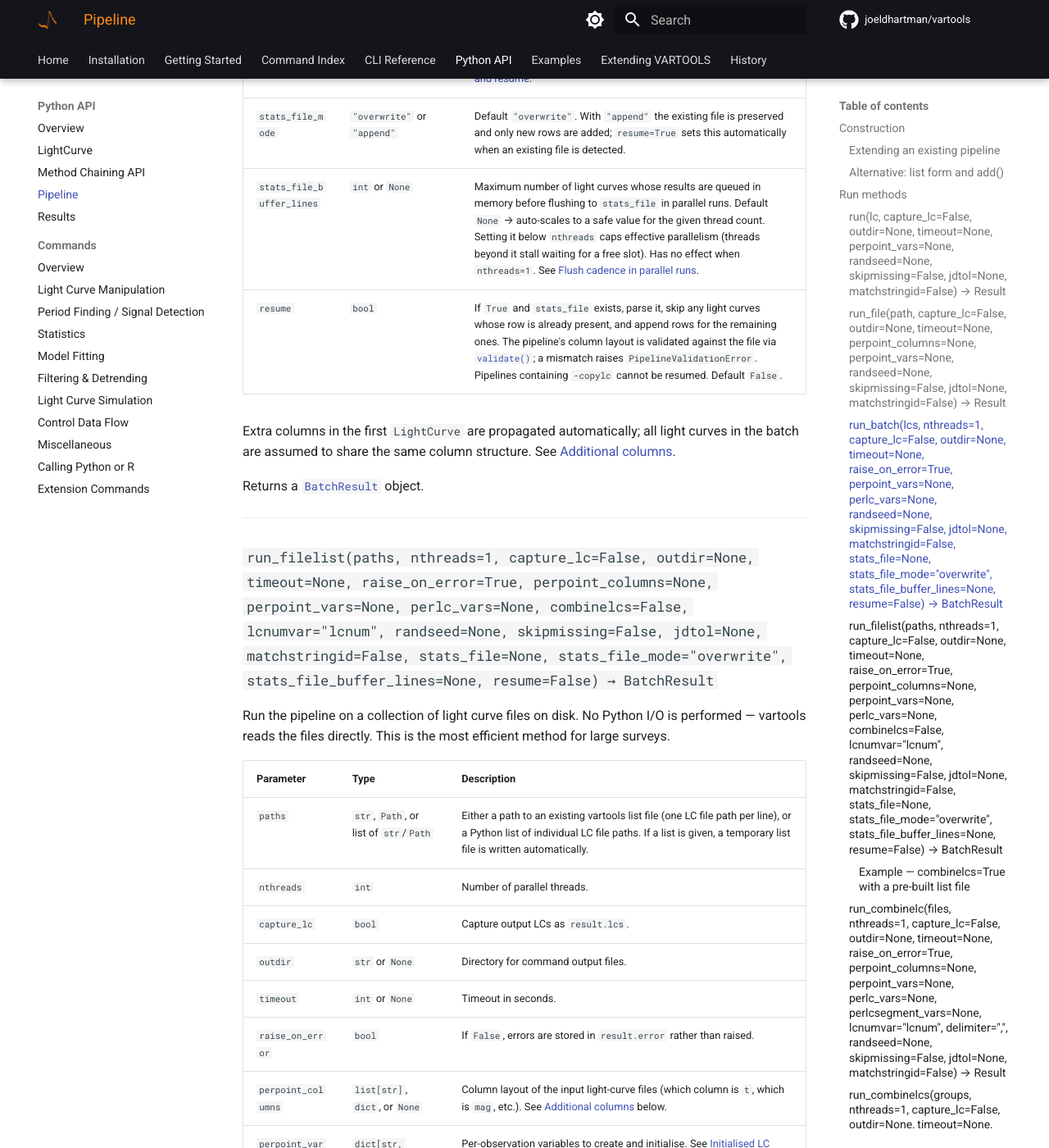
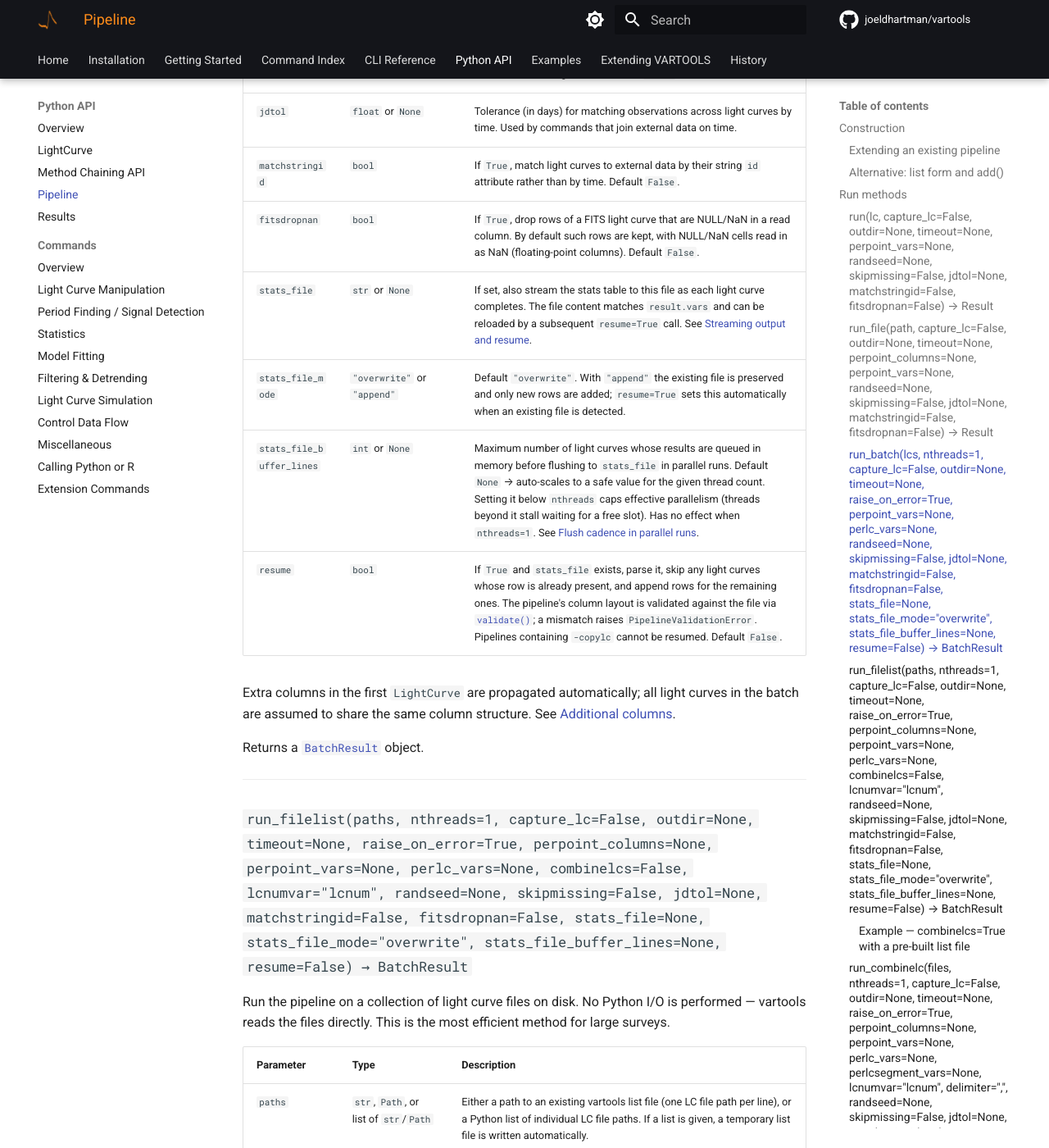
Before and after one commit to joeldhartman/vartools-site, an MkDocs documentation site: the page built from docs/python/pipeline.md, in a window 1280 px wide and 1400 px high, scrolled down 5358 px. Shown: the whole window at 82% size. Built offline with MkDocs 1.6.1 and Material for MkDocs 9.7.7, drawn with Linux system fonts in a browser that asks for light colours; comment, search, counter and statistics services are not loaded; the version menu is left out; some of the changed text lies outside the part shown.

Commit message:
docs: document -fitsdropnan and the FITS NaN-row default change
The FITS reader now keeps NULL/NaN rows by default (reading NaN into
floating-point columns, like the ASCII reader); -fitsdropnan restores
the old drop behavior. Add the CLI option entry and the fitsdropnan
keyword to the pyvartools run-method signatures and tables.

Co-Authored-By: Claude Opus 4.8 <noreply@anthropic.com>
Claude-Session: https://claude.ai/code/session_01Se27uKsH7gvHCQQZnLWS7U

````diff
--- a/docs/python/pipeline.md
+++ b/docs/python/pipeline.md
@@ -70,7 +70,7 @@ pipe = (vt.Pipeline()
 
 ## Run methods
 
-### `run(lc, capture_lc=False, outdir=None, timeout=None, perpoint_vars=None, randseed=None, skipmissing=False, jdtol=None, matchstringid=False) → Result`
+### `run(lc, capture_lc=False, outdir=None, timeout=None, perpoint_vars=None, randseed=None, skipmissing=False, jdtol=None, matchstringid=False, fitsdropnan=False) → Result`
 
 Run the pipeline on a single light curve held in memory.
 
@@ -85,6 +85,7 @@ Run the pipeline on a single light curve held in memory.
 | `skipmissing` | `bool` | If `True`, silently skip light curves that fail to load (e.g. missing files) rather than aborting the run. Default `False`. |
 | `jdtol` | `float` or `None` | Tolerance (in days) for matching observations across light curves by time. Used by commands that join external data on time. |
 | `matchstringid` | `bool` | If `True`, match light curves to external data by their string `id` attribute rather than by time. Default `False`. |
+| `fitsdropnan` | `bool` | If `True`, drop rows of a FITS light curve that are NULL/NaN in a read column. By default such rows are kept, with NULL/NaN cells read in as NaN (floating-point columns). Default `False`. |
 
 If the `LightCurve` contains columns beyond the default three (`t`, `mag`, `err`), pyvartools automatically makes the extra columns available to commands by name. See [Additional columns](#additional-columns).
 
@@ -92,7 +93,7 @@ Returns a [`Result`](results.md) object.
 
 ---
 
-### `run_file(path, capture_lc=False, outdir=None, timeout=None, perpoint_columns=None, perpoint_vars=None, randseed=None, skipmissing=False, jdtol=None, matchstringid=False) → Result`
+### `run_file(path, capture_lc=False, outdir=None, timeout=None, perpoint_columns=None, perpoint_vars=None, randseed=None, skipmissing=False, jdtol=None, matchstringid=False, fitsdropnan=False) → Result`
 
 Run the pipeline on a light curve file already on disk. vartools reads the file directly — no Python I/O is performed.
 
@@ -108,6 +109,7 @@ Run the pipeline on a light curve file already on disk. vartools reads the file
 | `skipmissing` | `bool` | If `True`, silently skip light curves that fail to load (e.g. missing files) rather than aborting the run. Default `False`. |
 | `jdtol` | `float` or `None` | Tolerance (in days) for matching observations across light curves by time. Used by commands that join external data on time. |
 | `matchstringid` | `bool` | If `True`, match light curves to external data by their string `id` attribute rather than by time. Default `False`. |
+| `fitsdropnan` | `bool` | If `True`, drop rows of a FITS light curve that are NULL/NaN in a read column. By default such rows are kept, with NULL/NaN cells read in as NaN (floating-point columns). Default `False`. |
 
 The light curve name reported in `result.vars["Name"]` is taken from the file stem (i.e. the filename without directory or extension).
 
@@ -115,13 +117,13 @@ Returns a [`Result`](results.md) object.
 
 ---
 
-### `run_batch(lcs, nthreads=1, capture_lc=False, outdir=None, timeout=None, raise_on_error=True, perpoint_vars=None, perlc_vars=None, randseed=None, skipmissing=False, jdtol=None, matchstringid=False, stats_file=None, stats_file_mode="overwrite", stats_file_buffer_lines=None, resume=False) → BatchResult`
+### `run_batch(lcs, nthreads=1, capture_lc=False, outdir=None, timeout=None, raise_on_error=True, perpoint_vars=None, perlc_vars=None, randseed=None, skipmissing=False, jdtol=None, matchstringid=False, fitsdropnan=False, stats_file=None, stats_file_mode="overwrite", stats_file_buffer_lines=None, resume=False) → BatchResult`
 
 Run the pipeline on a list of light curves in memory. All light curves are written to temporary files and processed in a single vartools invocation using `-l`.
 
 | Parameter | Type | Description |
 |-----------|------|-------------|
-| `lcs` | list of `LightCurve`, `str` / `os.PathLike`, `DataFrame`, or `TimeSeries` | The light curves to process. Path entries are loaded via [`LightCurve.from_file()`](lightcurve.md#lightcurvefrom_filepath-formatnone-t_colunset-mag_colunset-err_colunset-hdu1-name); mixed types are allowed. For path-only inputs, [`run_filelist()`](#run_filelistpaths-nthreads1-capture_lcfalse-outdirnone-timeoutnone-raise_on_errortrue-perpoint_columnsnone-perpoint_varsnone-perlc_varsnone-combinelcsfalse-lcnumvarlcnum-randseednone-skipmissingfalse-jdtolnone-matchstringidfalse-stats_filenone-stats_file_modeoverwrite-stats_file_buffer_linesnone-resumefalse--batchresult) is more efficient — vartools reads the files directly with no Python I/O. |
+| `lcs` | list of `LightCurve`, `str` / `os.PathLike`, `DataFrame`, or `TimeSeries` | The light curves to process. Path entries are loaded via [`LightCurve.from_file()`](lightcurve.md#lightcurvefrom_filepath-formatnone-t_colunset-mag_colunset-err_colunset-hdu1-name); mixed types are allowed. For path-only inputs, [`run_filelist()`](#run_filelistpaths-nthreads1-capture_lcfalse-outdirnone-timeoutnone-raise_on_errortrue-perpoint_columnsnone-perpoint_varsnone-perlc_varsnone-combinelcsfalse-lcnumvarlcnum-randseednone-skipmissingfalse-jdtolnone-matchstringidfalse-fitsdropnanfalse-stats_filenone-stats_file_modeoverwrite-stats_file_buffer_linesnone-resumefalse--batchresult) is more efficient — vartools reads the files directly with no Python I/O. |
 | `nthreads` | `int` | Number of parallel threads to use. Default `1`. |
 | `capture_lc` | `bool` | If `True`, capture the modified output LC for each light curve and return them as `result.lcs`. |
 | `outdir` | `str` or `None` | Directory for command output files. |
@@ -133,6 +135,7 @@ Run the pipeline on a list of light curves in memory. All light curves are writt
 | `skipmissing` | `bool` | If `True`, silently skip light curves that fail to load (e.g. missing files) rather than aborting the run. Default `False`. |
 | `jdtol` | `float` or `None` | Tolerance (in days) for matching observations across light curves by time. Used by commands that join external data on time. |
 | `matchstringid` | `bool` | If `True`, match light curves to external data by their string `id` attribute rather than by time. Default `False`. |
+| `fitsdropnan` | `bool` | If `True`, drop rows of a FITS light curve that are NULL/NaN in a read column. By default such rows are kept, with NULL/NaN cells read in as NaN (floating-point columns). Default `False`. |
 | `stats_file` | `str` or `None` | If set, also stream the stats table to this file as each light curve completes. The file content matches `result.vars` and can be reloaded by a subsequent `resume=True` call. See [Streaming output and resume](#streaming-output-and-resume). |
 | `stats_file_mode` | `"overwrite"` or `"append"` | Default `"overwrite"`. With `"append"` the existing file is preserved and only new rows are added; `resume=True` sets this automatically when an existing file is detected. |
 | `stats_file_buffer_lines` | `int` or `None` | Maximum number of light curves whose results are queued in memory before flushing to `stats_file` in parallel runs. Default `None` → auto-scales to a safe value for the given thread count.  Setting it below `nthreads` caps effective parallelism (threads beyond it stall waiting for a free slot).  Has no effect when `nthreads=1`.  See [Flush cadence in parallel runs](#flush-cadence-in-parallel-runs). |
@@ -144,7 +147,7 @@ Returns a [`BatchResult`](results.md) object.
 
 ---
 
-### `run_filelist(paths, nthreads=1, capture_lc=False, outdir=None, timeout=None, raise_on_error=True, perpoint_columns=None, perpoint_vars=None, perlc_vars=None, combinelcs=False, lcnumvar="lcnum", randseed=None, skipmissing=False, jdtol=None, matchstringid=False, stats_file=None, stats_file_mode="overwrite", stats_file_buffer_lines=None, resume=False) → BatchResult`
+### `run_filelist(paths, nthreads=1, capture_lc=False, outdir=None, timeout=None, raise_on_error=True, perpoint_columns=None, perpoint_vars=None, perlc_vars=None, combinelcs=False, lcnumvar="lcnum", randseed=None, skipmissing=False, jdtol=None, matchstringid=False, fitsdropnan=False, stats_file=None, stats_file_mode="overwrite", stats_file_buffer_lines=None, resume=False) → BatchResult`
 
 Run the pipeline on a collection of light curve files on disk. No Python I/O is performed — vartools reads the files directly. This is the most efficient method for large surveys.
 
@@ -165,6 +168,7 @@ Run the pipeline on a collection of light curve files on disk. No Python I/O is
 | `skipmissing` | `bool` | If `True`, silently skip light curves that fail to load (e.g. missing files) rather than aborting the run. Default `False`. |
 | `jdtol` | `float` or `None` | Tolerance (in days) for matching observations across light curves by time. Used by commands that join external data on time. |
 | `matchstringid` | `bool` | If `True`, match light curves to external data by their string `id` attribute rather than by time. Default `False`. |
+| `fitsdropnan` | `bool` | If `True`, drop rows of a FITS light curve that are NULL/NaN in a read column. By default such rows are kept, with NULL/NaN cells read in as NaN (floating-point columns). Default `False`. |
 | `stats_file` | `str` or `None` | Stream the stats table to this file as each row is produced. See [Streaming output and resume](#streaming-output-and-resume). |
 | `stats_file_mode` | `"overwrite"` or `"append"` | Default `"overwrite"`. |
 | `stats_file_buffer_lines` | `int` or `None` | Maximum number of light curves queued before flushing to `stats_file` in parallel runs. Should be `>= nthreads`; see the `run_batch` entry and [Flush cadence in parallel runs](#flush-cadence-in-parallel-runs). |
@@ -190,7 +194,7 @@ print(batch.vars)   # one row per line in the list file
 
 ---
 
-### `run_combinelc(files, nthreads=1, capture_lc=False, outdir=None, timeout=None, raise_on_error=True, perpoint_columns=None, perpoint_vars=None, perlc_vars=None, perlcsegment_vars=None, lcnumvar="lcnum", delimiter=",", randseed=None, skipmissing=False, jdtol=None, matchstringid=False) → Result` { #run_combinelc }
+### `run_combinelc(files, nthreads=1, capture_lc=False, outdir=None, timeout=None, raise_on_error=True, perpoint_columns=None, perpoint_vars=None, perlc_vars=None, perlcsegment_vars=None, lcnumvar="lcnum", delimiter=",", randseed=None, skipmissing=False, jdtol=None, matchstringid=False, fitsdropnan=False) → Result` { #run_combinelc }
 
 Single-group convenience wrapper around `run_combinelcs()`. Combines *files* into one in-memory light curve, runs the pipeline, and returns a single [`Result`](results.md) (not a `BatchResult`).
 
@@ -203,7 +207,7 @@ Single-group convenience wrapper around `run_combinelcs()`. Combines *files* int
 | `perlcsegment_vars` | `dict` or `None` | Per-segment variables. Each entry is a **flat list of length `len(files)`** (one value per segment), or a `(values, type)` tuple. Auto-wrapped to the nested per-group shape. Used by commands like `stitch` that tag each segment (e.g. a per-telescope field label). |
 | `lcnumvar` | `str` or `None` | Per-observation integer variable recording which file each point came from. Defaults to `"lcnum"`; pass `None` to opt out. |
 | `delimiter` | `str` | Delimiter joining the file paths in the list file. Default `","` (the vartools `combinelcs` default). |
-| `nthreads`, `capture_lc`, `outdir`, `timeout`, `raise_on_error`, `randseed`, `skipmissing`, `jdtol`, `matchstringid` | — | Same meaning as in [`run_combinelcs()`](#run_combinelcs). |
+| `nthreads`, `capture_lc`, `outdir`, `timeout`, `raise_on_error`, `randseed`, `skipmissing`, `jdtol`, `matchstringid`, `fitsdropnan` | — | Same meaning as in [`run_combinelcs()`](#run_combinelcs). |
 
 ```python
 # Combine two segments of the same star and run an LS period search on the
@@ -222,7 +226,7 @@ All other keyword arguments forward to `run_combinelcs()`.
 
 ---
 
-### `run_combinelcs(groups, nthreads=1, capture_lc=False, outdir=None, timeout=None, raise_on_error=True, perpoint_columns=None, perpoint_vars=None, perlc_vars=None, perlcsegment_vars=None, lcnumvar="lcnum", delimiter=",", randseed=None, skipmissing=False, jdtol=None, matchstringid=False) → BatchResult` { #run_combinelcs }
+### `run_combinelcs(groups, nthreads=1, capture_lc=False, outdir=None, timeout=None, raise_on_error=True, perpoint_columns=None, perpoint_vars=None, perlc_vars=None, perlcsegment_vars=None, lcnumvar="lcnum", delimiter=",", randseed=None, skipmissing=False, jdtol=None, matchstringid=False, fitsdropnan=False) → BatchResult` { #run_combinelcs }
 
 Run the pipeline using vartools `-l … combinelcs` mode. Each entry in *groups* is a list of file paths that vartools combines into a single in-memory light curve before passing it to the command chain. The result contains one row in `batch.vars` per group.
 
@@ -246,6 +250,7 @@ This mode of processing can be used to merge light curve files from multiple tel
 | `skipmissing` | `bool` | If `True`, silently skip light curves that fail to load (e.g. missing files) rather than aborting the run. Default `False`. |
 | `jdtol` | `float` or `None` | Tolerance (in days) for matching observations across light curves by time. Used by commands that join external data on time. |
 | `matchstringid` | `bool` | If `True`, match light curves to external data by their string `id` attribute rather than by time. Default `False`. |
+| `fitsdropnan` | `bool` | If `True`, drop rows of a FITS light curve that are NULL/NaN in a read column. By default such rows are kept, with NULL/NaN cells read in as NaN (floating-point columns). Default `False`. |
 
 PerLC array parameters are supported: each PerLC must have one value per group (`len(groups)`). The values are appended as additional columns to the temporary list file and wired up via `-inlistvars`, exactly as in `run_batch()`/`run_filelist()`. A length mismatch raises `ValueError`.
 
@@ -402,7 +407,7 @@ keys off the input filename.
 
 ```text
 validate(nthreads=1, randseed=None, skipmissing=False, jdtol=None,
-         matchstringid=False, timeout=30, perlc_vars=None) → list[str]
+         matchstringid=False, fitsdropnan=False, timeout=30, perlc_vars=None) → list[str]
 ```
 
 Check that the pipeline is well-formed without processing any data, and return the list of expected output column names. Useful for catching errors during pipeline construction, and for inspecting the exact column layout the run will produce.
````
Also changed, not shown: docs/cli/options.md (+15 -0 lines), docs/python/chaining.md (+1 -1 lines), docs/python/index.md (+1 -1 lines).
